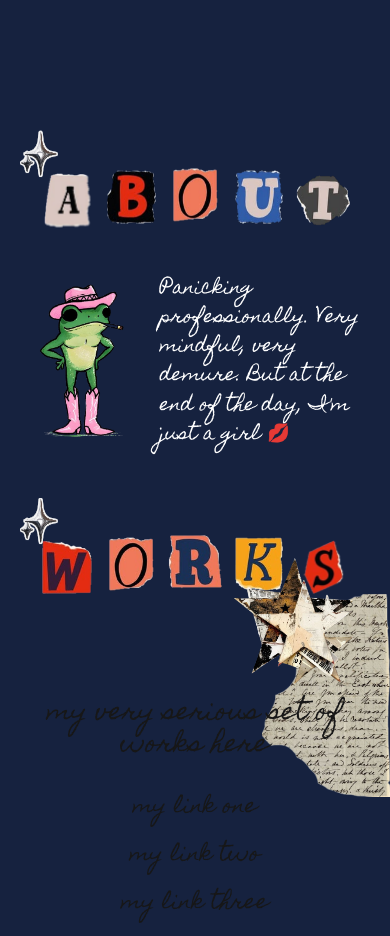
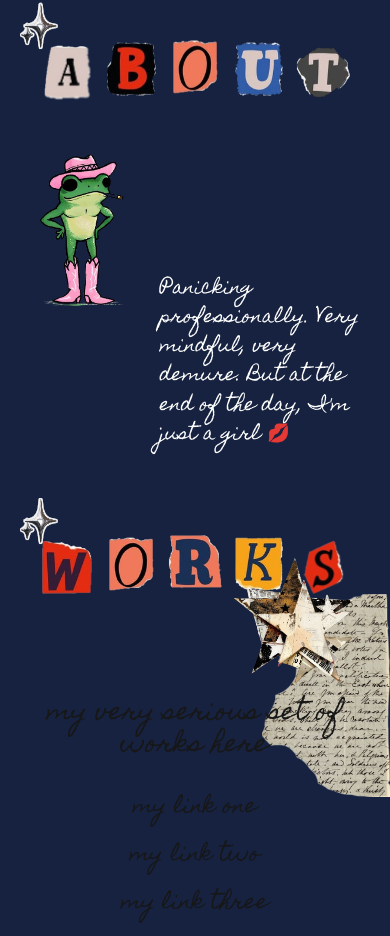
Before and after one commit to mayooooori/prof, a Next.js app: page / in a window 390 px wide. Shown: the part 1190-2126 px from the top of the page. Built offline with nearby package versions, Linux system fonts and the light colour scheme.

Commit message:
fix(about): stagger the frog above the blurb on phones

```diff
--- a/src/components/about.tsx
+++ b/src/components/about.tsx
@@ -21,7 +21,7 @@ export default function About() {
         </div>
       </div>
       <div className='relative w-full px-4 py-12 sm:px-16 lg:px-40 lg:py-0 lg:h-[500px]'>
-        <div className='flex flex-row items-center justify-between gap-x-4 sm:gap-x-12 h-full'>
+        <div className='flex flex-row items-start sm:items-center justify-between gap-x-4 sm:gap-x-12 h-full'>
           <Image
             src='/frog.png'
             alt='Frog'
@@ -29,7 +29,7 @@ export default function About() {
             height={500}
             className='w-32 shrink-0 sm:w-56 lg:w-72 h-auto'
           />
-          <p className='font-handwritten text-white text-lg sm:text-2xl leading-relaxed max-w-md'>
+          <p className='font-handwritten text-white text-lg sm:text-2xl leading-relaxed max-w-md mt-32 sm:mt-0'>
             Panicking professionally. <br className='hidden sm:inline' /> Very mindful, very demure.{' '}<br className='hidden sm:inline' />
             But at the end of the day, I&apos;m just a girl 💋
           </p>
```
